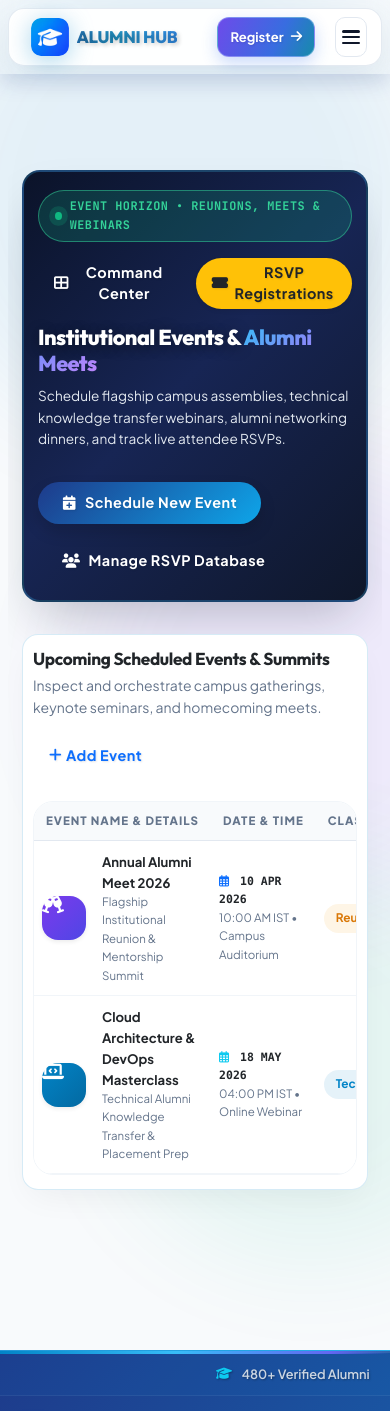
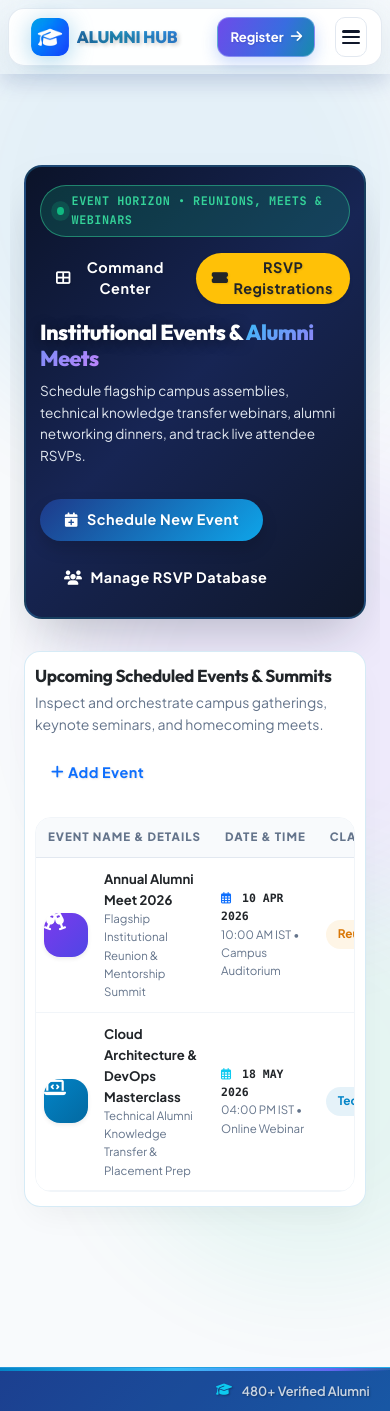
Before and after one commit to RajenderMohanVerma/alumni-hub, a Python web app: template templates/admin/admin_events.html in a window 390 px wide. Shown: the top 1411 px of the page. Run offline with Jinja, Linux system fonts and the light colour scheme; the template is opened without the code that fills it, so the values that code supplies are empty.

Commit message:
feat: add admin luxury design stylesheet, connection monitor, and dashboard templates

```diff
--- a/static/css/admin-luxury.css
+++ b/static/css/admin-luxury.css
@@ -24,6 +24,12 @@
     --adm-card-bg: #ffffff;
     --adm-card-border: rgba(2, 132, 199, 0.16);
     --adm-card-shadow: 0 14px 34px -10px rgba(15, 23, 42, 0.06);
+
+    /* Standardized Header-to-Content Spacing System */
+    --adm-top-spacing-desktop: 118px;
+    --adm-top-spacing-tablet: 104px;
+    --adm-top-spacing-mobile: 82px;
+    --adm-top-spacing-small: 80px;
 }
 
 body {
@@ -33,13 +39,19 @@ body {
     overflow-x: hidden;
 }
 
-/* Page Layout Wrapper */
-.admin-page-wrapper {
+/* Page Layout Wrapper - Uniform Spacing Across All 15 Admin Pages */
+.admin-page-wrapper,
+.admin-dashboard-wrapper,
+.connection-monitor-page {
     min-height: 100vh;
     position: relative;
-    padding: clamp(105px, 10vw, 130px) 1.25rem 4.5rem 1.25rem;
+    padding-top: var(--adm-top-spacing-desktop) !important;
+    padding-bottom: 4.5rem;
+    padding-inline: 1.25rem;
     background-color: var(--adm-bg);
     overflow-x: clip;
+    box-sizing: border-box;
+    width: 100%;
 }
 
 /* Ambient Floating Glow Balls */
@@ -566,10 +578,65 @@ h1.admin-hero-title {
     background: #94a3b8;
 }
 
-/* Responsive & Mobile Ergonomics */
+/* Interactive & Professional Micro-Interactions */
+.admin-card,
+.stat-card,
+.admin-hero-card,
+.action-card {
+    transition: transform 0.22s cubic-bezier(0.16, 1, 0.3, 1), box-shadow 0.22s ease, border-color 0.22s ease;
+}
+.admin-card:hover {
+    transform: translateY(-2px);
+    box-shadow: 0 18px 40px -12px rgba(15, 23, 42, 0.09);
+}
+.stat-card:hover {
+    transform: translateY(-3px);
+    box-shadow: 0 16px 36px -10px rgba(2, 132, 199, 0.15);
+}
+.admin-card:active,
+.stat-card:active,
+.action-card:active {
+    transform: translateY(0);
+}
+
+/* Horizontal Touch-Scrollable Filter Chips for Mobile */
+.admin-filter-scroll {
+    display: flex;
+    align-items: center;
+    gap: 0.5rem;
+    overflow-x: auto;
+    -webkit-overflow-scrolling: touch;
+    scrollbar-width: none;
+    -ms-overflow-style: none;
+    padding-bottom: 4px;
+}
+.admin-filter-scroll::-webkit-scrollbar {
+    display: none;
+}
+
+/* Responsive Table Wrapper Touch Momentum */
+.admin-table-wrapper,
+.table-responsive {
+    -webkit-overflow-scrolling: touch;
+    overscroll-behavior-x: contain;
+    position: relative;
+    border-radius: 16px;
+}
+.admin-table tbody tr {
+    transition: background-color 0.15s ease;
+}
+.admin-table tbody tr:hover {
+    background-color: rgba(2, 132, 199, 0.04) !important;
+}
+
+/* Responsive & Mobile Ergonomics - Synchronized Spacing */
 @media (max-width: 991.98px) {
-    .admin-page-wrapper {
-        padding: clamp(90px, 12vw, 115px) 1rem 3.5rem 1rem;
+    .admin-page-wrapper,
+    .admin-dashboard-wrapper,
+    .connection-monitor-page {
+        padding-top: var(--adm-top-spacing-tablet) !important;
+        padding-inline: 1rem !important;
+        padding-bottom: 3.5rem;
     }
     .admin-hero-card {
         padding: 26px 20px;
@@ -581,8 +648,12 @@ h1.admin-hero-title {
 }
 
 @media (max-width: 768px) {
-    .admin-page-wrapper {
-        padding: 95px 12px 3rem 12px !important;
+    .admin-page-wrapper,
+    .admin-dashboard-wrapper,
+    .connection-monitor-page {
+        padding-top: var(--adm-top-spacing-mobile) !important;
+        padding-inline: 12px !important;
+        padding-bottom: 3rem;
     }
     .admin-header-box {
         padding: 20px 16px;
@@ -638,8 +709,12 @@ h1.admin-hero-title {
 }
 
 @media (max-width: 575.98px) {
-    .admin-page-wrapper {
-        padding: 85px 8px 2.5rem 8px !important;
+    .admin-page-wrapper,
+    .admin-dashboard-wrapper,
+    .connection-monitor-page {
+        padding-top: var(--adm-top-spacing-small) !important;
+        padding-inline: 10px !important;
+        padding-bottom: 2.5rem;
     }
     .admin-hero-card {
         padding: 18px 14px;
--- a/templates/admin/connection_monitor.html
+++ b/templates/admin/connection_monitor.html
@@ -4,6 +4,7 @@
 {% block content %}
 <!-- Socket.IO CDN (must load before inline socket code) -->
 <script src="https://cdn.socket.io/4.5.4/socket.io.min.js"></script>
+<link rel="stylesheet" href="{{ url_for('static', filename='css/admin-luxury.css') }}?v=2.4">
 <style>
     :root {
         --cm-surface: #ffffff;
@@ -18,7 +19,6 @@
     }
 
     .connection-monitor-page {
-        padding-top: clamp(105px, 10vw, 130px);
         padding-bottom: 3rem;
         position: relative;
     }
--- a/templates/admin/dashboard_admin.html
+++ b/templates/admin/dashboard_admin.html
@@ -7,6 +7,7 @@
     href="https://fonts.googleapis.com/css2?family=Outfit:wght@300;400;500;600;700;800&family=Plus+Jakarta+Sans:wght@300;400;500;600;700;800&family=JetBrains+Mono:wght@400;600;700&display=swap"
     rel="stylesheet">
 <link rel="stylesheet" href="{{ url_for('static', filename='css/home-premium.css') }}?v=2.3">
+<link rel="stylesheet" href="{{ url_for('static', filename='css/admin-luxury.css') }}?v=2.4">
 
 <style>
     /* ========================================================
@@ -38,7 +39,6 @@
     .admin-dashboard-wrapper {
         min-height: 100vh;
         position: relative;
-        padding: 135px 1.25rem 5rem 1.25rem;
         background-color: #f8fafc;
         overflow-x: clip;
         width: 100%;
@@ -1157,10 +1157,6 @@
     }
 
     @media (max-width: 768px) {
-        .admin-dashboard-wrapper {
-            padding: 100px 12px 3.5rem 12px !important;
-        }
-
         .admin-hero-card {
             border-radius: 24px;
             padding: 22px 18px;
```
